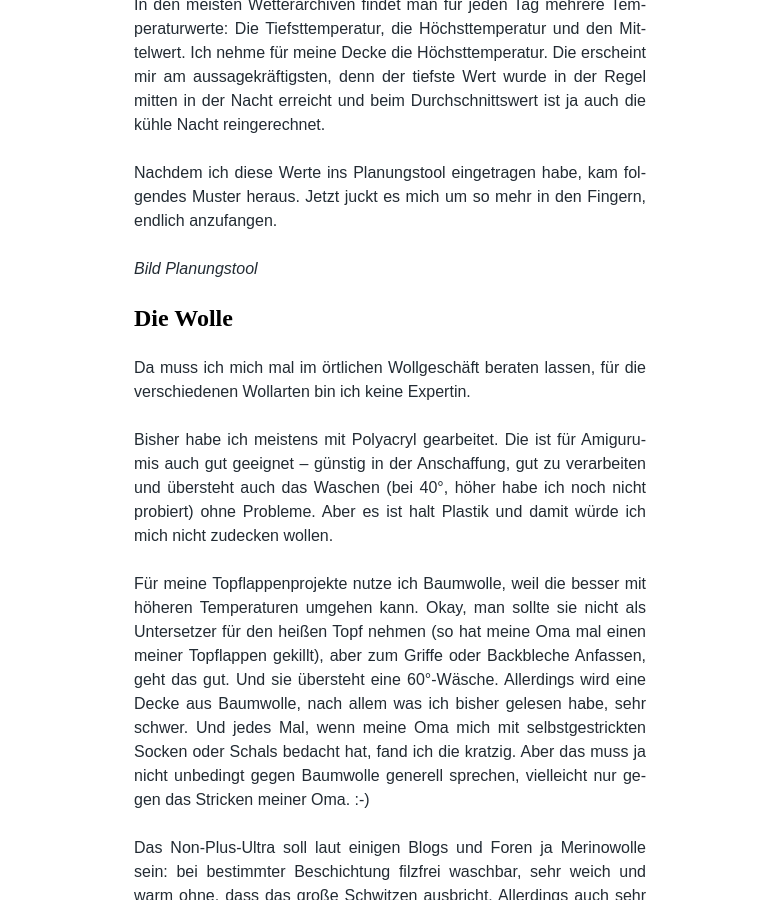
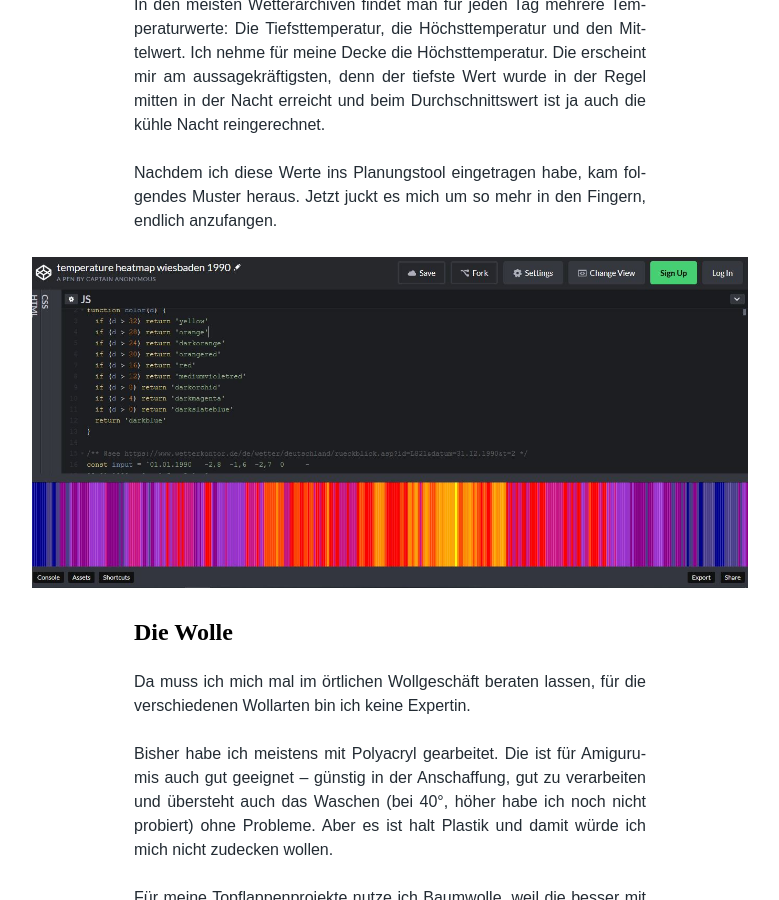
Before and after one commit to hannaschreiber/hannaschreiber.github.io, a Jekyll site: the page built from _posts/2019-01-05-temperaturdecke-erste-überlegungen.markdown, in a window 1280 px wide and 900 px high, scrolled down 2876 px. Shown: the whole window, without its empty margins (250-1029 px from the left). Built offline with Jekyll 4.4.1, drawn with Linux system fonts in a browser that asks for light colours.

Commit message:
Link zu Bild Planungstool ergänzt

```diff
--- a/_posts/2019-01-05-temperaturdecke-erste-überlegungen.markdown
+++ b/_posts/2019-01-05-temperaturdecke-erste-überlegungen.markdown
@@ -56,7 +56,7 @@ Ich nehme für meine Decke die Höchsttemperatur. Die erscheint mir am aussagekr
 
 Nachdem ich diese Werte ins Planungstool eingetragen habe, kam folgendes Muster heraus. Jetzt juckt es mich um so mehr in den Fingern, endlich anzufangen.
 
-*Bild Planungstool*
+![Planungstool, Temperaturdecke 1990](/assets/Temperaturdecke - Planungstool.JPG)
 
 
 
```
